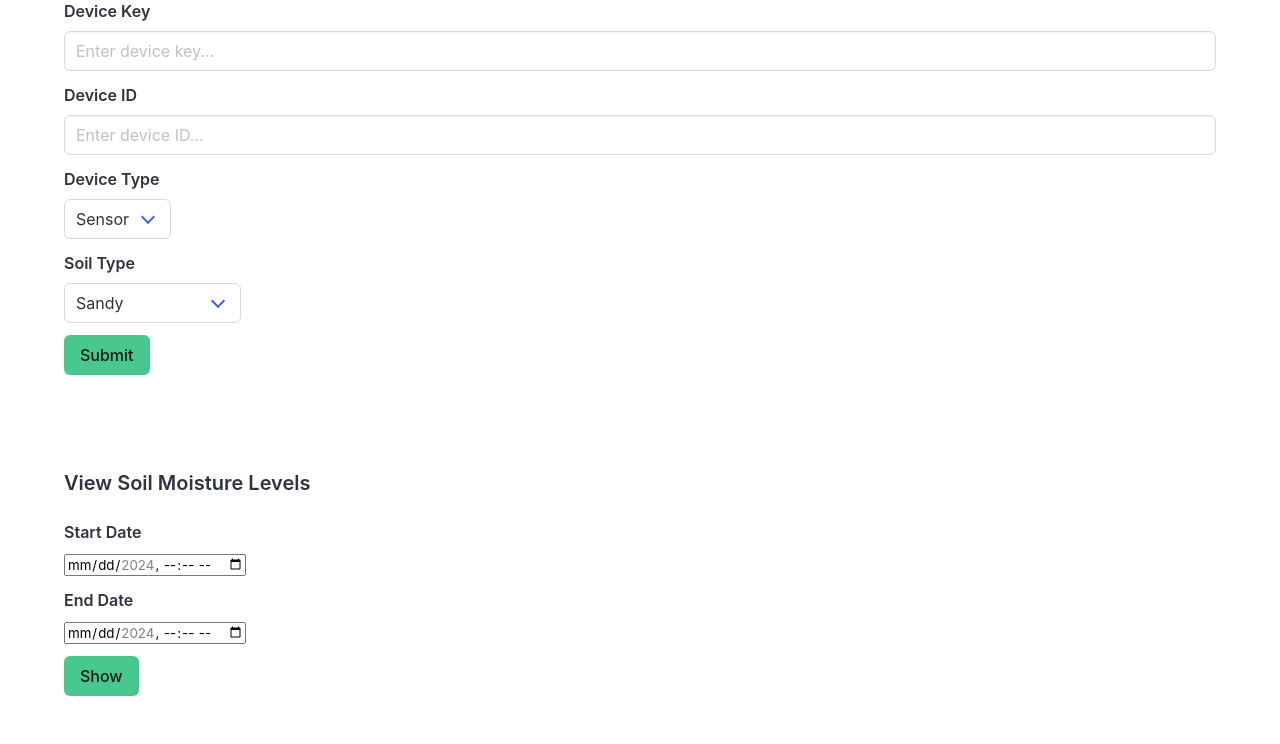
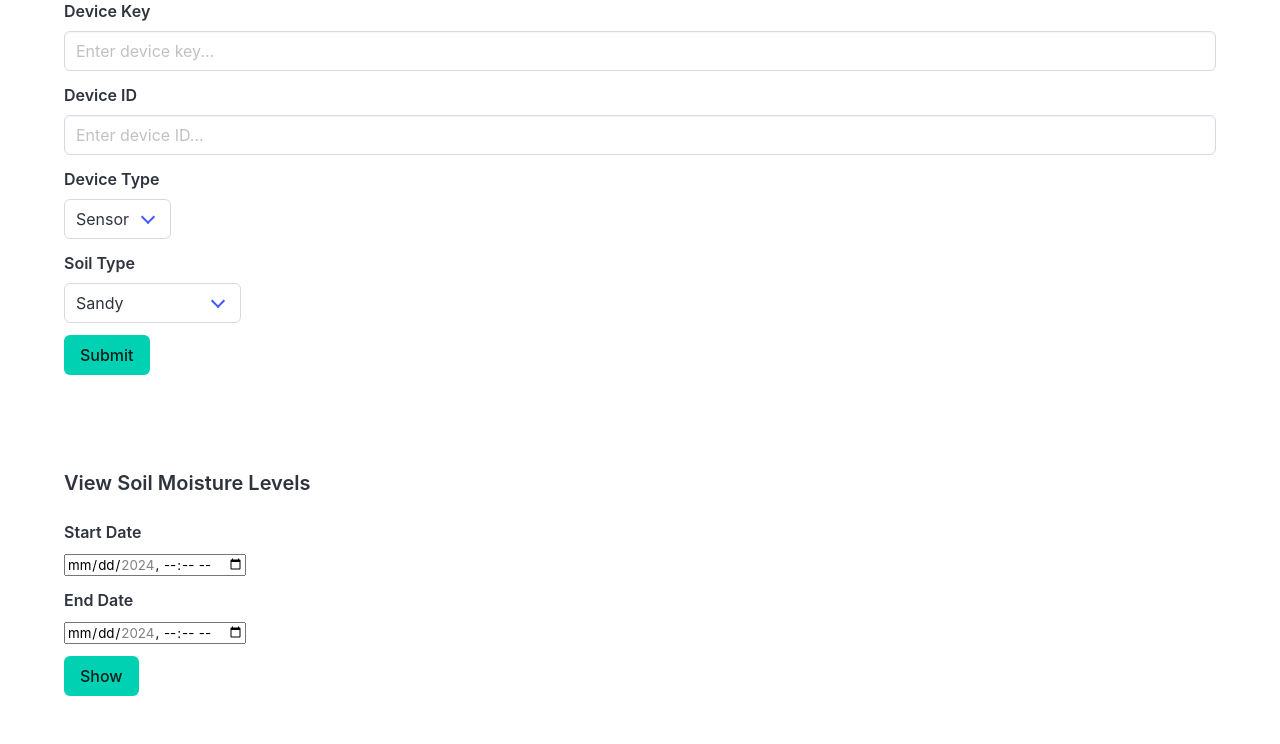
Before and after one commit to esomtoochiobi/CSCE-483-CAPSTONE, a Flask app: template website/src/templates/profile.html in a window 1280 px wide. Shown: the part 422-1166 px from the top of the page. Run offline with Flask 3, Linux system fonts and the light colour scheme; the template is opened without the code that fills it, so the values that code supplies are empty.

Commit message:
Coordinated color theme for buttons

```diff
--- a/website/src/templates/login.html
+++ b/website/src/templates/login.html
@@ -16,6 +16,6 @@
             <input class="input" name="password" type="text" placeholder="Enter password...">
         </div>
     </div>
-    <button class="button is-success" type="submit">Submit</button>
+    <button class="button is-primary" type="submit">Submit</button>
 </form>
 {% endblock %}
--- a/website/src/templates/profile.html
+++ b/website/src/templates/profile.html
@@ -95,7 +95,7 @@
                                 {% endif %}
                             </td>
                             <td>
-                                <button class="button is-success" type="submit" form="threshold_{{device.id}}">Update Threshold</button>
+                                <button class="button is-primary" type="submit" form="threshold_{{device.id}}">Update Threshold</button>
                             </td>
                         </tr>
                         {% endfor %}
@@ -153,7 +153,7 @@
                         </div>
                     </div>
                 </div>
-                <button class="button is-success" type="submit">Submit</button>
+                <button class="button is-primary" type="submit">Submit</button>
             </form>
         </div>
     </section>
@@ -169,7 +169,7 @@
                     <label class="label">End Date</label>
                     <input type="datetime-local" name="end" min="2024-01-01T00:01" max="2024-12-31T23:59">
                 </div>
-                <button class="button is-success" type="submit">Show</button>
+                <button class="button is-primary" type="submit">Show</button>
             </form>
         </div>
     </section>
--- a/website/src/templates/register.html
+++ b/website/src/templates/register.html
@@ -16,6 +16,6 @@
         <input class="input" name="password" type="text" placeholder="Enter password...">
       </div>
     </div>
-    <button class="button is-success" type="submit">Submit</button>
+    <button class="button is-primary" type="submit">Submit</button>
   </form>
 {% endblock %}
```
